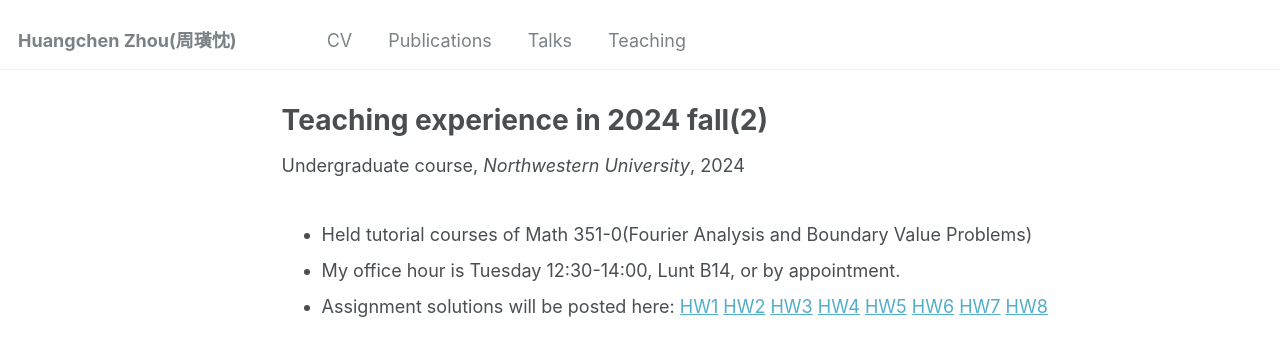
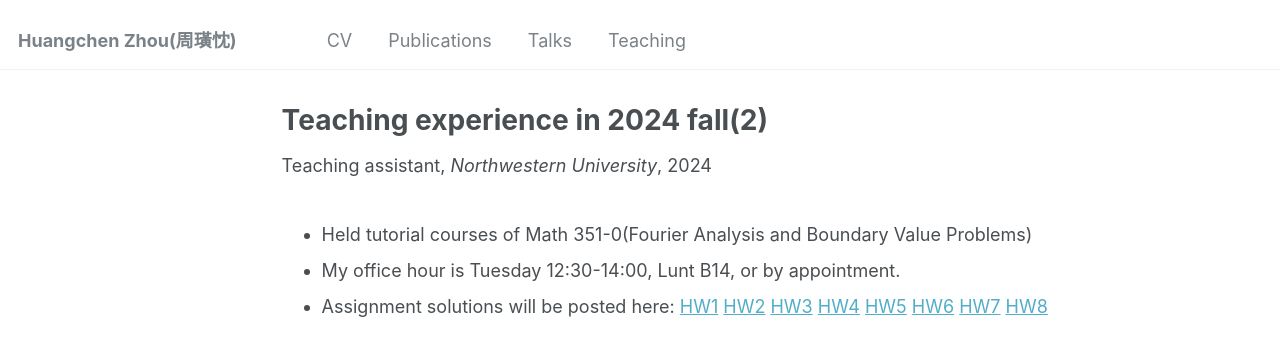
Before and after one commit to zhc515/zhc515.github.io, a Jekyll site: the page built from _teaching/2024-fall-teaching-2.md, in a window 1280 px wide. Shown: the top 348 px of the page. Built offline with Jekyll 4.4.1, drawn with Linux system fonts in a browser that asks for light colours.

Commit message:
Update 2024-fall-teaching-2.md

```diff
--- a/_teaching/2024-fall-teaching-2.md
+++ b/_teaching/2024-fall-teaching-2.md
@@ -1,7 +1,7 @@
 ---
 title: "Teaching experience in 2024 fall(2)"
 collection: teaching assistant
-type: "Undergraduate course"
+type: "Teaching assistant"
 permalink: /teaching/2024-fall-teaching-2
 venue: "Northwestern University"
 date: Sep 2024-Dec 2024
```
